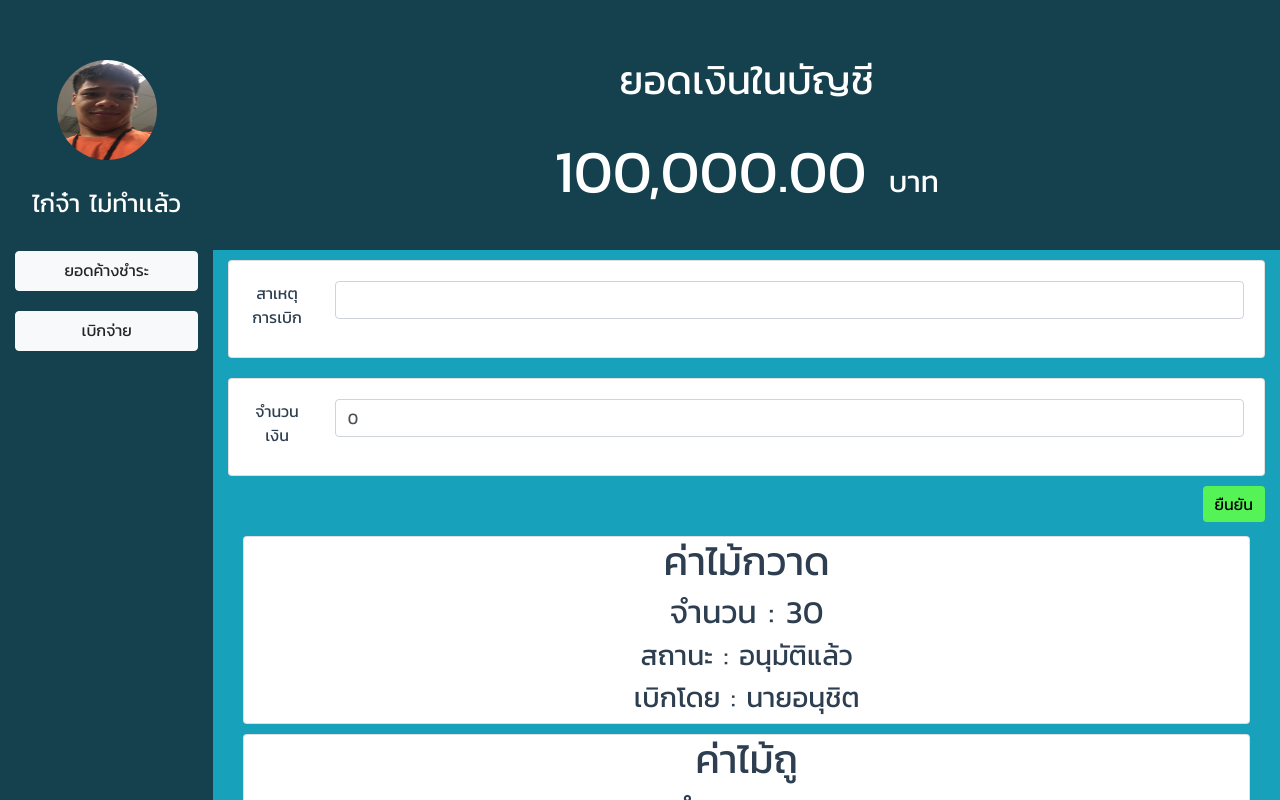
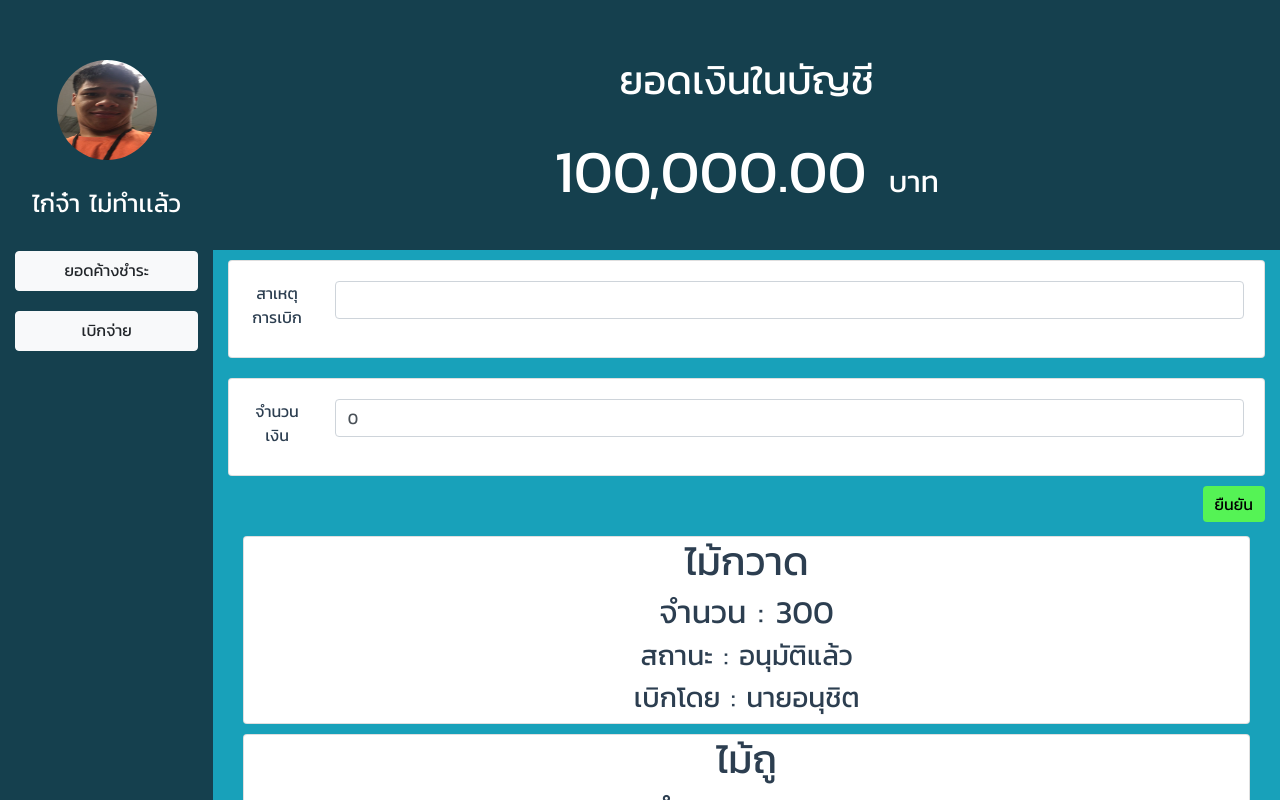
Before and after one commit to pontakornth/jwc11-workshop-e, a Vue app: page /#/withdraw in a window 1280 px wide. Shown: the top 800 px of the page. Built offline with nearby package versions, Linux system fonts and the light colour scheme.

Commit message:
Make balance look stupid

```diff
--- a/src/views/withdraw.vue
+++ b/src/views/withdraw.vue
@@ -79,16 +79,16 @@ export default {
       transactions: [
         {
           id: 1289,
-          amount: 30,
-          title: 'ค่าไม้กวาด',
+          amount: 300,
+          title: 'ไม้กวาด',
           issuedUserId: 'นายอนุชิต',
           status: 'อนุมัติแล้ว',
           type: 'WITHDRAW'
         },
         {
           id: 1287,
-          amount: 10,
-          title: 'ค่าไม้ถู',
+          amount: 1000,
+          title: 'ไม้ถู',
           status: 'ยังไม่อนุมัติ',
           issuedUserId: 'นางสาวจันทรา'
         }
```
